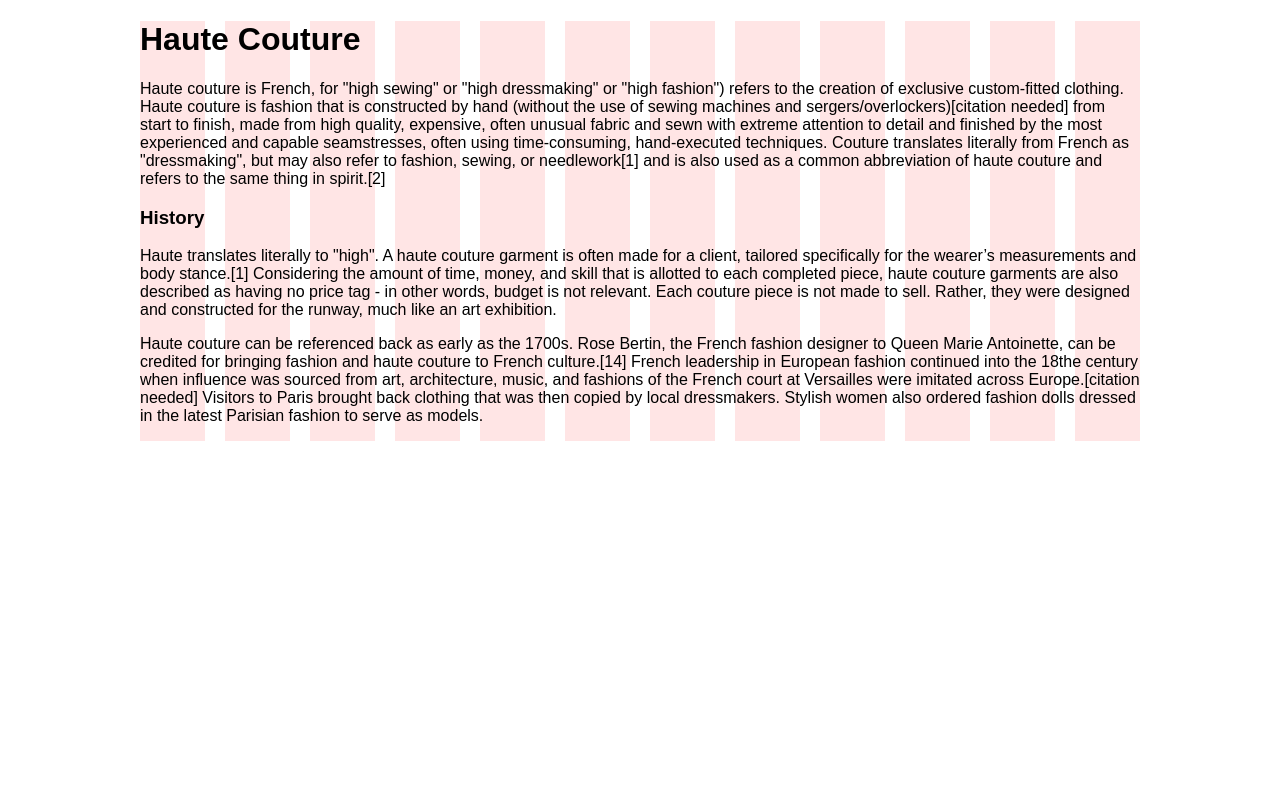
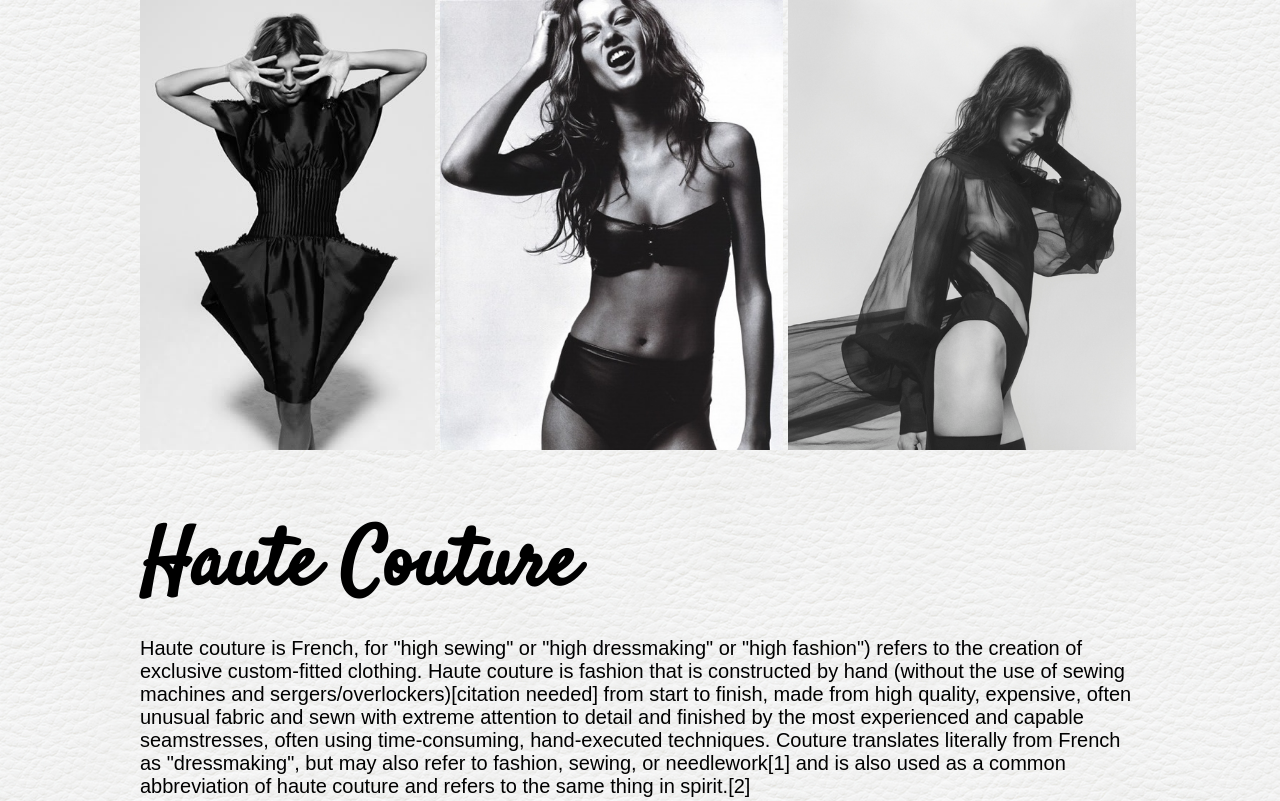
Before and after one commit to mikadamico/type-ex, a plain HTML site: page index.html in a window 1280 px wide. Shown: the top 801 px of the page. Drawn offline with Linux system fonts and the light colour scheme; a web font is replaced by a local one.

Commit message:
version1

```diff
--- a/css/styles.css
+++ b/css/styles.css
@@ -1,7 +1,29 @@
 /* Your Website Styles */
 
+h1 {
+	font-family: 'Satisfy', cursive;
+	font-size: 80px;
+}
 
-/* Show Grid */
-.showgrid {
-	background: url("../img/grid-bg.png") repeat-y;
+h3 {
+	font-family: 'Satisfy', cursive;
+	font-size: 35px;
 }
+
+body {
+	font-family: 'News Cycle', sans-serif;
+	font-size: 20px;
+}
+
+
+body {
+	background: url("../img/large_leather.png") repeat;
+}
+
+img {
+	height: 450px;
+}
+
+.body {
+	margin-top: -40px;
+}
--- a/index.html
+++ b/index.html
@@ -6,21 +6,27 @@
 
   <link rel="stylesheet" href="css/normalize.css">
   <link rel="stylesheet" href="css/grid.css">
+  <link href='http://fonts.googleapis.com/css?family=News+Cycle|Satisfy' rel='stylesheet' type='text/css'>
   <link rel="stylesheet" href="css/styles.css">
 
 </head>
 <body>
 
-	<div class="container showgrid">
+	<div class="container">
 
 		<!-- Your Content -->
+
+		<img src="img/chanel.jpg">
+		<img src="img/giselle.jpg">
+		<img src="img/jamie.jpg">
+
 		<h1>Haute Couture</h1>
 
-		<p>Haute couture is French, for "high sewing" or "high dressmaking" or "high fashion") refers to the creation of exclusive custom-fitted clothing. Haute couture is fashion that is constructed by hand (without the use of sewing machines and sergers/overlockers)[citation needed] from start to finish, made from high quality, expensive, often unusual fabric and sewn with extreme attention to detail and finished by the most experienced and capable seamstresses, often using time-consuming, hand-executed techniques. Couture translates literally from French as "dressmaking", but may also refer to fashion, sewing, or needlework[1] and is also used as a common abbreviation of haute couture and refers to the same thing in spirit.[2] </p>
+		<p class="body">Haute couture is French, for "high sewing" or "high dressmaking" or "high fashion") refers to the creation of exclusive custom-fitted clothing. Haute couture is fashion that is constructed by hand (without the use of sewing machines and sergers/overlockers)[citation needed] from start to finish, made from high quality, expensive, often unusual fabric and sewn with extreme attention to detail and finished by the most experienced and capable seamstresses, often using time-consuming, hand-executed techniques. Couture translates literally from French as "dressmaking", but may also refer to fashion, sewing, or needlework[1] and is also used as a common abbreviation of haute couture and refers to the same thing in spirit.[2] </p>
 
 		<h3>History</h3>
 
-		<p>Haute translates literally to "high". A haute couture garment is often made for a client, tailored specifically for the wearer’s measurements and body stance.[1] Considering the amount of time, money, and skill that is allotted to each completed piece, haute couture garments are also described as having no price tag - in other words, budget is not relevant. Each couture piece is not made to sell. Rather, they were designed and constructed for the runway, much like an art exhibition.</p>
+		<p class="body">Haute translates literally to "high". A haute couture garment is often made for a client, tailored specifically for the wearer’s measurements and body stance.[1] Considering the amount of time, money, and skill that is allotted to each completed piece, haute couture garments are also described as having no price tag - in other words, budget is not relevant. Each couture piece is not made to sell. Rather, they were designed and constructed for the runway, much like an art exhibition.</p>
 
 		<p>Haute couture can be referenced back as early as the 1700s. Rose Bertin, the French fashion designer to Queen Marie Antoinette, can be credited for bringing fashion and haute couture to French culture.[14] French leadership in European fashion continued into the 18the century when influence was sourced from art, architecture, music, and fashions of the French court at Versailles were imitated across Europe.[citation needed] Visitors to Paris brought back clothing that was then copied by local dressmakers. Stylish women also ordered fashion dolls dressed in the latest Parisian fashion to serve as models.</p>
 
```
Also changed, not shown: img/blond.jpg (added), img/chanel.jpg (added), img/giselle.jpg (added), img/jamie.jpg (added), img/large_leather.png (added), img/white_leather.png (added).
